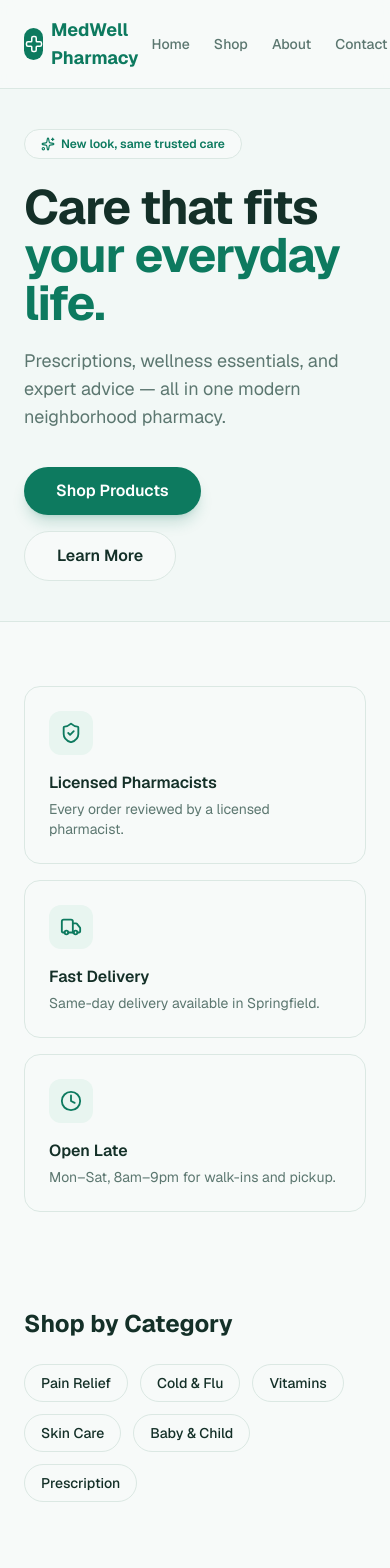
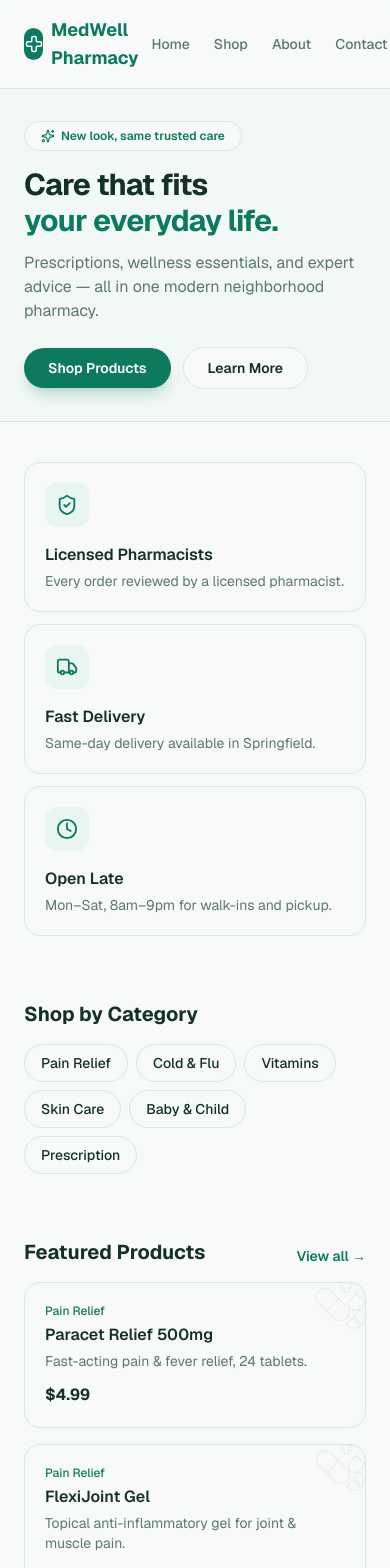
Before and after one commit to mauk16/medwell-rx, a Next.js app: page /home2 in a window 390 px wide. Shown: the top 1568 px of the page. Built offline with nearby package versions, Linux system fonts and the light colour scheme.

Commit message:
Fix home2 mobile spacing and text sizes (v0.7.0)

```diff
--- a/app/home2/page.tsx
+++ b/app/home2/page.tsx
@@ -26,30 +26,30 @@ export default function Home2() {
     <div>
       {/* Hero — asymmetric two-column, one composed visual instead of scattered icons */}
       <section className="border-b border-border bg-accent/40">
-        <div className="mx-auto grid max-w-6xl items-center gap-12 px-6 py-10 lg:grid-cols-2 lg:py-14">
+        <div className="mx-auto grid max-w-6xl items-center gap-8 px-6 py-8 sm:gap-12 sm:py-10 lg:grid-cols-2 lg:py-14">
           <div>
             <span className="inline-flex items-center gap-1.5 rounded-full border border-border bg-background px-4 py-1.5 text-xs font-semibold text-primary">
               <Sparkles size={14} /> New look, same trusted care
             </span>
-            <h1 className="mt-6 text-5xl font-bold tracking-tight text-foreground sm:text-6xl">
+            <h1 className="mt-4 text-3xl font-bold tracking-tight text-foreground sm:mt-6 sm:text-5xl lg:text-6xl">
               Care that fits
               <br />
               <span className="text-primary">your everyday life.</span>
             </h1>
-            <p className="mt-5 max-w-md text-lg text-muted">
+            <p className="mt-3 max-w-md text-base text-muted sm:mt-5 sm:text-lg">
               Prescriptions, wellness essentials, and expert advice — all in one modern
               neighborhood pharmacy.
             </p>
-            <div className="mt-9 flex flex-wrap items-center gap-4">
+            <div className="mt-6 flex flex-wrap items-center gap-3 sm:mt-9 sm:gap-4">
               <Link
                 href="/products"
-                className="rounded-full bg-primary px-8 py-3 font-semibold text-white shadow-lg shadow-primary/20 transition-transform hover:-translate-y-0.5 hover:bg-primary-dark"
+                className="rounded-full bg-primary px-6 py-2.5 text-sm font-semibold text-white shadow-lg shadow-primary/20 transition-transform hover:-translate-y-0.5 hover:bg-primary-dark sm:px-8 sm:py-3 sm:text-base"
               >
                 Shop Products
               </Link>
               <Link
                 href="/about"
-                className="rounded-full border border-border bg-background px-8 py-3 font-semibold text-foreground transition-colors hover:border-primary hover:text-primary"
+                className="rounded-full border border-border bg-background px-6 py-2.5 text-sm font-semibold text-foreground transition-colors hover:border-primary hover:text-primary sm:px-8 sm:py-3 sm:text-base"
               >
                 Learn More
               </Link>
@@ -98,12 +98,12 @@ export default function Home2() {
       </section>
 
       {/* Perks — bento style */}
-      <section className="mx-auto max-w-6xl px-6 py-16">
-        <div className="grid gap-4 sm:grid-cols-3">
+      <section className="mx-auto max-w-6xl px-6 py-10 sm:py-16">
+        <div className="grid gap-3 sm:grid-cols-3 sm:gap-4">
           {perks.map((p) => (
             <div
               key={p.title}
-              className="rounded-2xl border border-border bg-background p-6 transition-shadow hover:shadow-lg"
+              className="rounded-2xl border border-border bg-background p-5 transition-shadow hover:shadow-lg sm:p-6"
             >
               <div className="grid h-11 w-11 place-items-center rounded-xl bg-accent text-primary">
                 <p.icon size={22} />
@@ -116,9 +116,9 @@ export default function Home2() {
       </section>
 
       {/* Categories */}
-      <section className="mx-auto max-w-6xl px-6 py-8">
-        <h2 className="text-2xl font-bold text-foreground">Shop by Category</h2>
-        <div className="mt-6 flex flex-wrap gap-3">
+      <section className="mx-auto max-w-6xl px-6 py-6 sm:py-8">
+        <h2 className="text-xl font-bold text-foreground sm:text-2xl">Shop by Category</h2>
+        <div className="mt-4 flex flex-wrap gap-2 sm:mt-6 sm:gap-3">
           {categories.map((c) => (
             <Link
               key={c}
@@ -132,14 +132,14 @@ export default function Home2() {
       </section>
 
       {/* Featured products — each card gets its own category icon as a quiet corner watermark */}
-      <section className="mx-auto max-w-6xl px-6 py-16">
+      <section className="mx-auto max-w-6xl px-6 py-10 sm:py-16">
         <div className="flex items-end justify-between">
-          <h2 className="text-2xl font-bold text-foreground">Featured Products</h2>
+          <h2 className="text-xl font-bold text-foreground sm:text-2xl">Featured Products</h2>
           <Link href="/products" className="text-sm font-semibold text-primary hover:underline">
             View all →
           </Link>
         </div>
-        <div className="mt-6 grid gap-6 sm:grid-cols-2 lg:grid-cols-4">
+        <div className="mt-4 grid gap-4 sm:mt-6 sm:grid-cols-2 sm:gap-6 lg:grid-cols-4">
           {featured.map((p) => (
             <Link
               key={p.slug}
@@ -163,8 +163,8 @@ export default function Home2() {
       </section>
 
       {/* CTA banner — one large, subtle background icon instead of clutter */}
-      <section className="mx-auto max-w-6xl px-6 pb-20">
-        <div className="relative flex flex-col items-center gap-6 overflow-hidden rounded-3xl bg-primary px-8 py-14 text-center text-white sm:flex-row sm:text-left sm:justify-between">
+      <section className="mx-auto max-w-6xl px-6 pb-12 sm:pb-20">
+        <div className="relative flex flex-col items-center gap-5 overflow-hidden rounded-3xl bg-primary px-6 py-10 text-center text-white sm:flex-row sm:justify-between sm:gap-6 sm:px-8 sm:py-14 sm:text-left">
           <Image
             src="/images/med-3.webp"
             alt=""
--- a/package.json
+++ b/package.json
@@ -1,6 +1,6 @@
 {
   "name": "pharmacy-demo",
-  "version": "0.6.2",
+  "version": "0.7.0",
   "private": true,
   "scripts": {
     "dev": "next dev",
```
Also changed, not shown: 1 other file (tests, documents, lock files or other folders).
